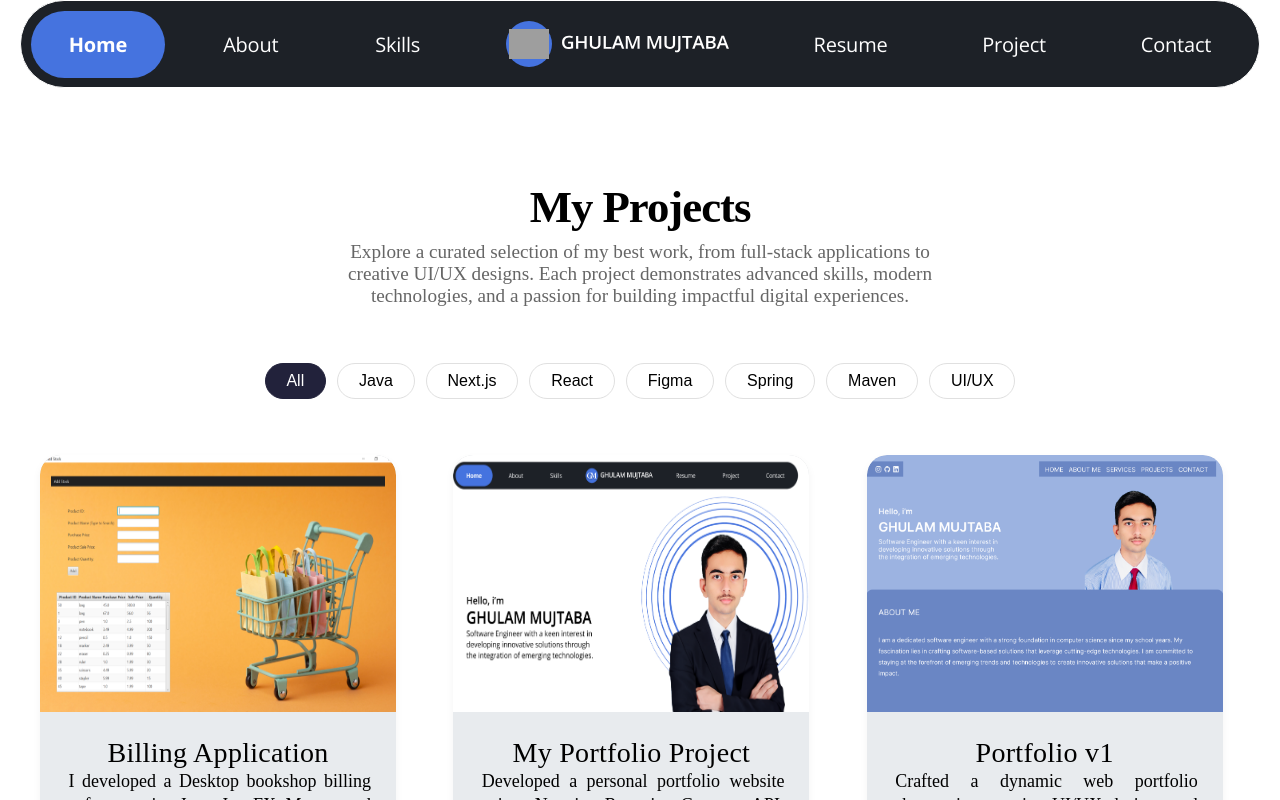
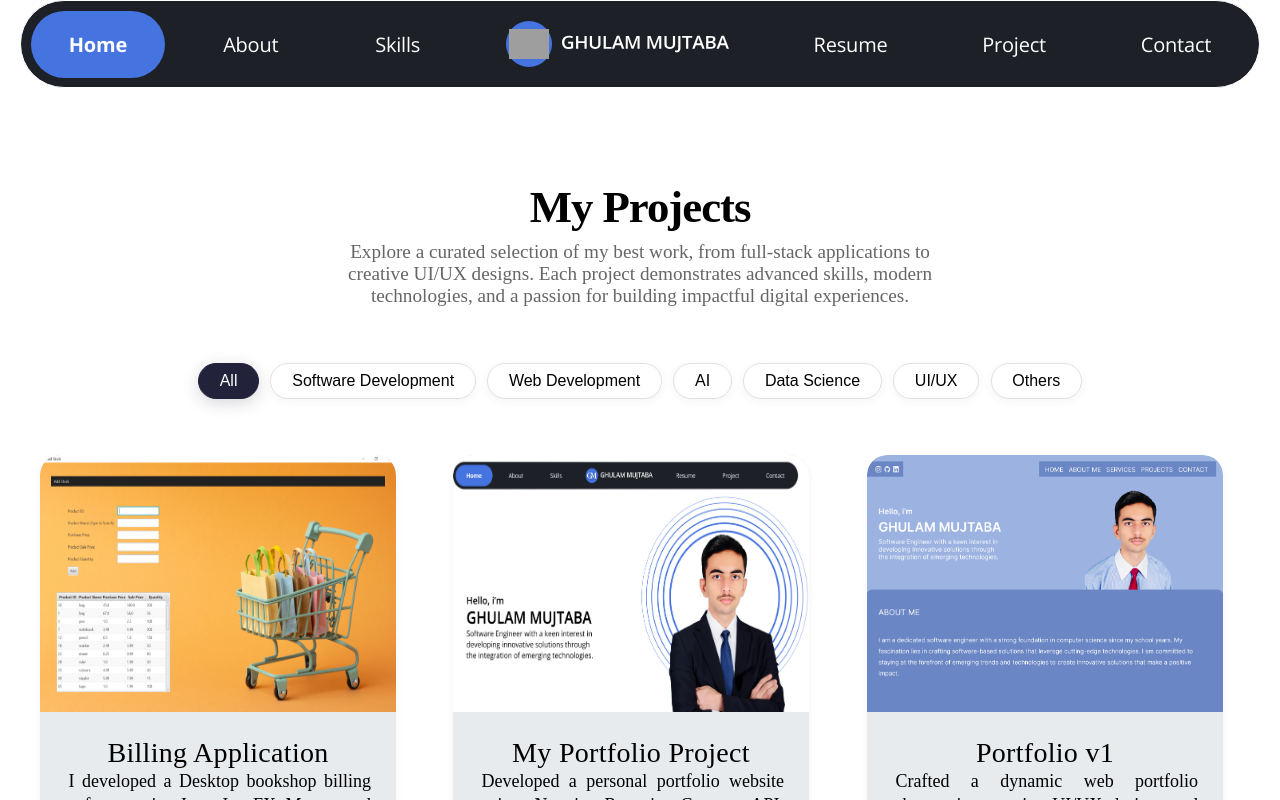
Before and after one commit to ghulam-mujtaba5/MyPortfolio, a Next.js app: page /portfolio/projects in a window 1280 px wide. Shown: the top 800 px of the page. Built offline with nearby package versions, Linux system fonts and the light colour scheme; grey boxes are pictures that could not be loaded.

Commit message:
feat: update project tags and enhance animations for improved user engagement on Projects page

```diff
--- a/pages/portfolio/projects.js
+++ b/pages/portfolio/projects.js
@@ -11,13 +11,12 @@ const Project1 = dynamic(() => import('../../components/Projects/Project1'), { s
 
 const TAGS = [
   'All',
-  'Java',
-  'Next.js',
-  'React',
-  'Figma',
-  'Spring',
-  'Maven',
+  'Software Development',
+  'Web Development',
+  'AI',
+  'Data Science',
   'UI/UX',
+  'Others',
 ];
 
 const ProjectsPage = () => {
@@ -33,7 +32,7 @@ const ProjectsPage = () => {
       imgSrc: 'project img 1.png',
       livePreviewLink: 'https://github.com/ghulam-mujtaba5/java-semester-billing-software',
       viewCodeLink: 'https://github.com/ghulam-mujtaba5/java-semester-billing-software',
-      tags: ['Java', 'Spring', 'Maven'],
+      tags: ['Software Development'],
     },
     {
       title: 'My Portfolio Project',
@@ -42,7 +41,7 @@ const ProjectsPage = () => {
       imgSrc: 'project-2.png',
       livePreviewLink: 'https://ghulammujtaba.com/',
       viewCodeLink: 'https://github.com/ghulam-mujtaba5',
-      tags: ['Next.js', 'React', 'Figma', 'UI/UX'],
+      tags: ['Web Development', 'UI/UX'],
     },
     {
       title: 'Portfolio v1',
@@ -51,7 +50,7 @@ const ProjectsPage = () => {
       imgSrc: 'project img 3.png',
       livePreviewLink: 'https://www.ghulammujtaba.tech/',
       viewCodeLink: 'https://github.com/ghulam-mujtaba5/portfolioversion1.2',
-      tags: ['React', 'Figma', 'UI/UX'],
+      tags: ['Web Development', 'UI/UX'],
     },
   ];
 
@@ -68,19 +67,20 @@ const ProjectsPage = () => {
       <div style={{ backgroundColor: theme === 'dark' ? '#1d2127' : '#ffffff', overflowX: 'hidden' }}>
         <NavBar />
         <div className={`projects-page-bg ${theme}`}>
-          <section className={`project-hero`}>
+          <section className={`project-hero fade-in`}>
             <h1 className="project-hero-title">My Projects</h1>
             <p className="project-hero-desc">
               Explore a curated selection of my best work, from full-stack applications to creative UI/UX designs. Each project demonstrates advanced skills, modern technologies, and a passion for building impactful digital experiences.
             </p>
           </section>
-          <div className="project-tags">
-            {TAGS.map(tag => (
+          <div className="project-tags fade-in-up">
+            {TAGS.map((tag, i) => (
               <button
                 key={tag}
                 className={`project-tag-btn${selectedTag === tag ? ' active' : ''}`}
                 onClick={() => setSelectedTag(tag)}
                 aria-pressed={selectedTag === tag}
+                style={{ transitionDelay: `${i * 60}ms` }}
               >
                 {tag}
               </button>
@@ -88,7 +88,11 @@ const ProjectsPage = () => {
           </div>
           <div className="project-grid">
             {filteredProjects.map((project, idx) => (
-              <div key={project.title} className="project-grid-card">
+              <div
+                key={project.title}
+                className="project-grid-card card-animate"
+                style={{ animationDelay: `${idx * 120}ms` }}
+              >
                 <Project1 projectOverride={project} />
               </div>
             ))}
@@ -97,6 +101,48 @@ const ProjectsPage = () => {
         </div>
       </div>
       <style jsx>{`
+        .fade-in {
+          opacity: 0;
+          animation: fadeIn 0.8s ease forwards;
+        }
+        .fade-in-up {
+          opacity: 0;
+          transform: translateY(30px);
+          animation: fadeInUp 0.7s cubic-bezier(.39,.575,.565,1.000) forwards;
+        }
+        .fade-in-up .project-tag-btn {
+          opacity: 0;
+          transform: translateY(20px);
+          animation: fadeInUp 0.5s cubic-bezier(.39,.575,.565,1.000) forwards;
+        }
+        .fade-in-up .project-tag-btn {
+          animation-delay: inherit;
+        }
+        @keyframes fadeIn {
+          to { opacity: 1; }
+        }
+        @keyframes fadeInUp {
+          to {
+            opacity: 1;
+            transform: none;
+          }
+        }
+        .card-animate {
+          opacity: 0;
+          transform: translateY(40px) scale(0.98);
+          animation: cardFadeIn 0.7s cubic-bezier(.39,.575,.565,1.000) forwards;
+        }
+        .card-animate:hover {
+          transform: translateY(-8px) scale(1.03);
+          box-shadow: 0 8px 32px 0 rgba(60,60,100,0.18);
+          transition: box-shadow 0.3s, transform 0.3s;
+        }
+        @keyframes cardFadeIn {
+          to {
+            opacity: 1;
+            transform: none;
+          }
+        }
         .projects-page-bg {
           min-height: 100vh;
           background: #ffffff;
@@ -140,12 +186,15 @@ const ProjectsPage = () => {
           font-size: 1rem;
           font-weight: 500;
           cursor: pointer;
-          transition: all 0.2s;
+          transition: all 0.2s, box-shadow 0.3s;
+          box-shadow: 0 2px 8px 0 rgba(60,60,100,0.06);
         }
         .project-tag-btn.active, .project-tag-btn:hover {
           background: #22223b;
           color: #fff;
           border-color: #22223b;
+          box-shadow: 0 4px 16px 0 rgba(34,34,59,0.18);
+          transform: translateY(-2px) scale(1.05);
         }
         .projects-page-bg.dark .project-tag-btn {
           background: #23272f;
```
